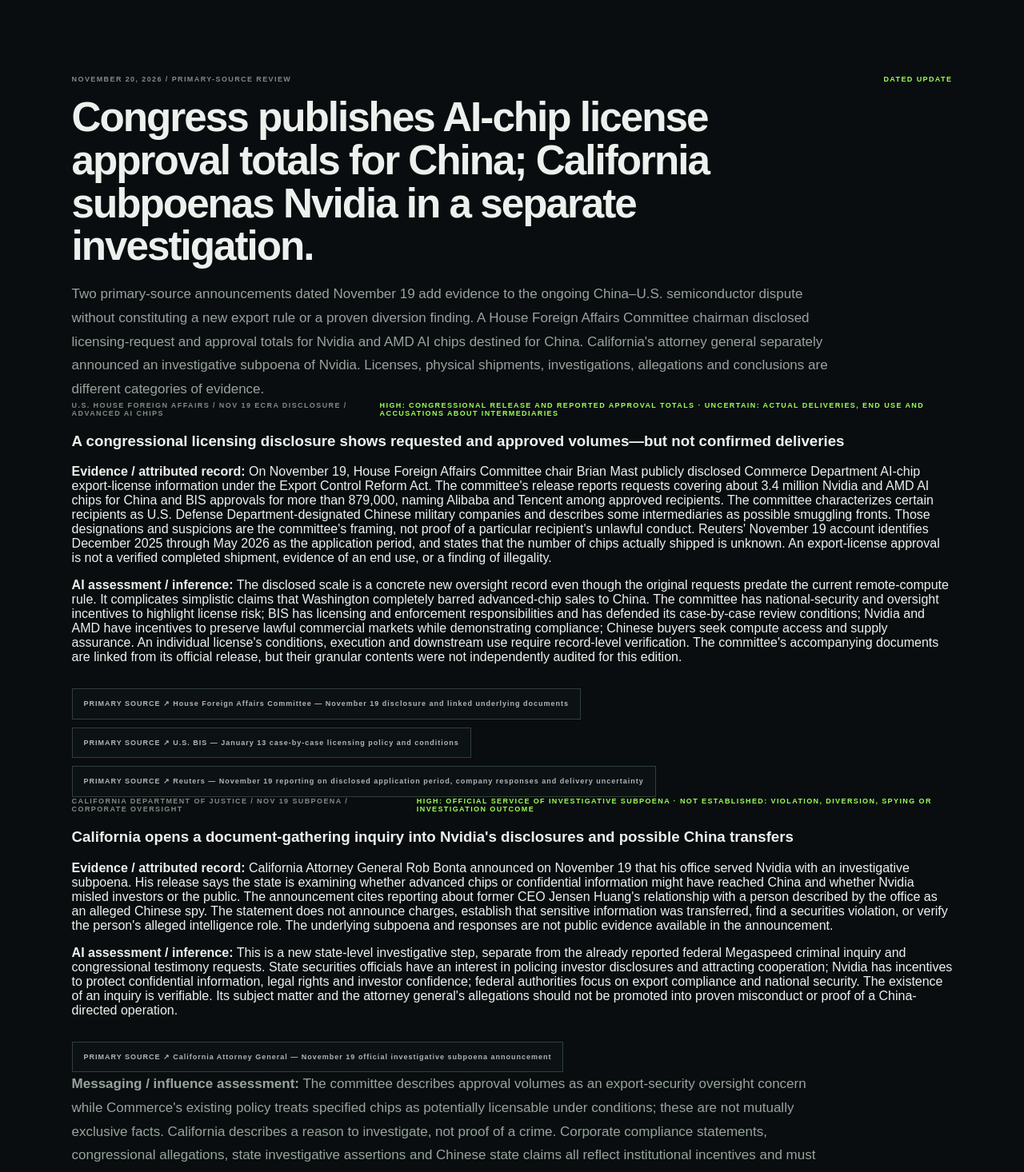
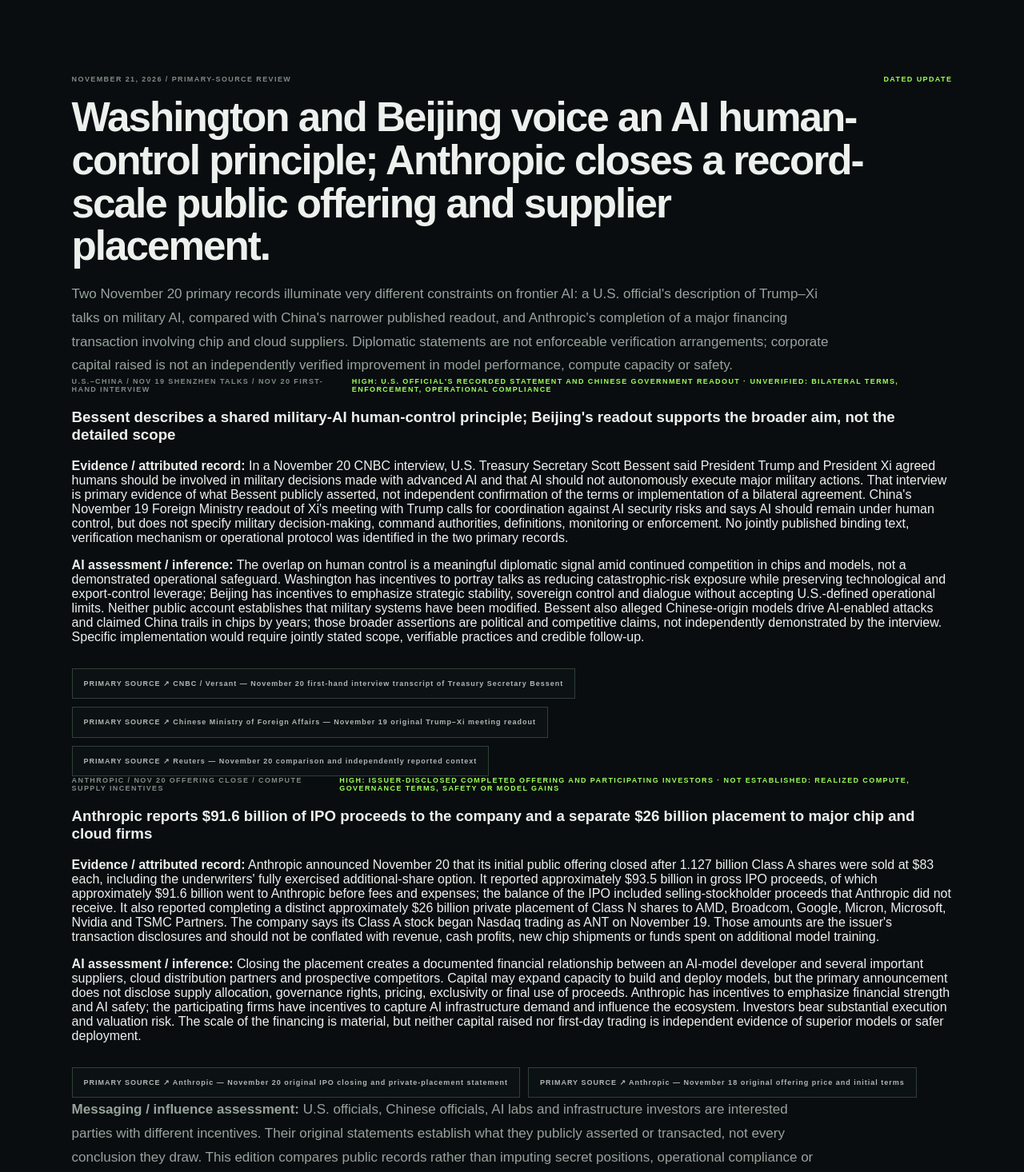
Before and after one commit to stjames22/wirelessrumor, a Next.js app: page /geopolitics in a window 1280 px wide. Shown: the part 4880-6346 px from the top of the page at 80% size. Built offline with nearby package versions, Linux system fonts and the light colour scheme.

Commit message:
editorial: Nov 21 human oversight in US-China AI talks and Anthropic IPO close

```diff
--- a/app/geopolitics/page.tsx
+++ b/app/geopolitics/page.tsx
@@ -84,6 +84,68 @@ const briefs = [
 
 
 const datedEditorialUpdates = [
+  {
+    "date": "NOVEMBER 21, 2026",
+    "slug": "2026-11-21-military-ai-human-control-anthropic-ipo-close",
+    "title": "Washington and Beijing voice an AI human-control principle; Anthropic closes a record-scale public offering and supplier placement.",
+    "overview": "Two November 20 primary records illuminate very different constraints on frontier AI: a U.S. official's description of Trump–Xi talks on military AI, compared with China's narrower published readout, and Anthropic's completion of a major financing transaction involving chip and cloud suppliers. Diplomatic statements are not enforceable verification arrangements; corporate capital raised is not an independently verified improvement in model performance, compute capacity or safety.",
+    "developments": [
+      {
+        "label": "U.S.–CHINA / NOV 19 SHENZHEN TALKS / NOV 20 FIRST-HAND INTERVIEW",
+        "headline": "Bessent describes a shared military-AI human-control principle; Beijing's readout supports the broader aim, not the detailed scope",
+        "fact": "In a November 20 CNBC interview, U.S. Treasury Secretary Scott Bessent said President Trump and President Xi agreed humans should be involved in military decisions made with advanced AI and that AI should not autonomously execute major military actions. That interview is primary evidence of what Bessent publicly asserted, not independent confirmation of the terms or implementation of a bilateral agreement. China's November 19 Foreign Ministry readout of Xi's meeting with Trump calls for coordination against AI security risks and says AI should remain under human control, but does not specify military decision-making, command authorities, definitions, monitoring or enforcement. No jointly published binding text, verification mechanism or operational protocol was identified in the two primary records.",
+        "assessment": "The overlap on human control is a meaningful diplomatic signal amid continued competition in chips and models, not a demonstrated operational safeguard. Washington has incentives to portray talks as reducing catastrophic-risk exposure while preserving technological and export-control leverage; Beijing has incentives to emphasize strategic stability, sovereign control and dialogue without accepting U.S.-defined operational limits. Neither public account establishes that military systems have been modified. Bessent also alleged Chinese-origin models drive AI-enabled attacks and claimed China trails in chips by years; those broader assertions are political and competitive claims, not independently demonstrated by the interview. Specific implementation would require jointly stated scope, verifiable practices and credible follow-up.",
+        "confidence": "HIGH: U.S. OFFICIAL'S RECORDED STATEMENT AND CHINESE GOVERNMENT READOUT · UNVERIFIED: BILATERAL TERMS, ENFORCEMENT, OPERATIONAL COMPLIANCE",
+        "sources": [
+          [
+            "CNBC / Versant — November 20 first-hand interview transcript of Treasury Secretary Bessent",
+            "https://pressroom.versantmedia.com/cnbc/press-releases/cnbc-exclusive-transcript-us-treasury-secretary-scott-bessent-speaks-cnbcs-1"
+          ],
+          [
+            "Chinese Ministry of Foreign Affairs — November 19 original Trump–Xi meeting readout",
+            "https://www.fmprc.gov.cn/eng/wjb/zzjg_663340/bmdyzs_664814/xwlb_664816/202611/t20261119_12063139.html"
+          ],
+          [
+            "Reuters — November 20 comparison and independently reported context",
+            "https://www.reuters.com/world/china/trump-xi-agreed-that-military-ai-decisions-should-involve-humans-bessent-says-2026-11-20/"
+          ]
+        ]
+      },
+      {
+        "label": "ANTHROPIC / NOV 20 OFFERING CLOSE / COMPUTE SUPPLY INCENTIVES",
+        "headline": "Anthropic reports $91.6 billion of IPO proceeds to the company and a separate $26 billion placement to major chip and cloud firms",
+        "fact": "Anthropic announced November 20 that its initial public offering closed after 1.127 billion Class A shares were sold at $83 each, including the underwriters' fully exercised additional-share option. It reported approximately $93.5 billion in gross IPO proceeds, of which approximately $91.6 billion went to Anthropic before fees and expenses; the balance of the IPO included selling-stockholder proceeds that Anthropic did not receive. It also reported completing a distinct approximately $26 billion private placement of Class N shares to AMD, Broadcom, Google, Micron, Microsoft, Nvidia and TSMC Partners. The company says its Class A stock began Nasdaq trading as ANT on November 19. Those amounts are the issuer's transaction disclosures and should not be conflated with revenue, cash profits, new chip shipments or funds spent on additional model training.",
+        "assessment": "Closing the placement creates a documented financial relationship between an AI-model developer and several important suppliers, cloud distribution partners and prospective competitors. Capital may expand capacity to build and deploy models, but the primary announcement does not disclose supply allocation, governance rights, pricing, exclusivity or final use of proceeds. Anthropic has incentives to emphasize financial strength and AI safety; the participating firms have incentives to capture AI infrastructure demand and influence the ecosystem. Investors bear substantial execution and valuation risk. The scale of the financing is material, but neither capital raised nor first-day trading is independent evidence of superior models or safer deployment.",
+        "confidence": "HIGH: ISSUER-DISCLOSED COMPLETED OFFERING AND PARTICIPATING INVESTORS · NOT ESTABLISHED: REALIZED COMPUTE, GOVERNANCE TERMS, SAFETY OR MODEL GAINS",
+        "sources": [
+          [
+            "Anthropic — November 20 original IPO closing and private-placement statement",
+            "https://www.anthropic.com/news/ipo-close"
+          ],
+          [
+            "Anthropic — November 18 original offering price and initial terms",
+            "https://www.anthropic.com/news/anthropic-prices-initial-public-offering"
+          ]
+        ]
+      }
+    ],
+    "messaging": "U.S. officials, Chinese officials, AI labs and infrastructure investors are interested parties with different incentives. Their original statements establish what they publicly asserted or transacted, not every conclusion they draw. This edition compares public records rather than imputing secret positions, operational compliance or simulated opinions to independent models or people.",
+    "correction": "CHRONOLOGY / SCOPE: The leaders met November 19; Bessent's more specific military-AI characterization was published in his November 20 interview, while the Chinese readout on November 19 states a more general human-control principle. It would be misleading to report a signed military-AI treaty. Anthropic's November 20 closing is separate from its November 18 pricing and November 19 trading debut; $93.5 billion gross IPO proceeds, $91.6 billion company IPO proceeds and the separate $26 billion placement are not interchangeable totals. Previous BIS remote-compute rule coverage, model access reporting, source links and corrections remain unchanged.",
+    "sources": [
+      [
+        "CNBC / Versant — Bessent interview, November 20",
+        "https://pressroom.versantmedia.com/cnbc/press-releases/cnbc-exclusive-transcript-us-treasury-secretary-scott-bessent-speaks-cnbcs-1"
+      ],
+      [
+        "China Ministry of Foreign Affairs — Trump–Xi meeting record, November 19",
+        "https://www.fmprc.gov.cn/eng/wjb/zzjg_663340/bmdyzs_664814/xwlb_664816/202611/t20261119_12063139.html"
+      ],
+      [
+        "Anthropic — IPO and private placement close, November 20",
+        "https://www.anthropic.com/news/ipo-close"
+      ]
+    ]
+  },
   {
     "date": "NOVEMBER 20, 2026",
     "slug": "2026-11-20-house-ai-chip-license-disclosure-california-nvidia-subpoena",
```
